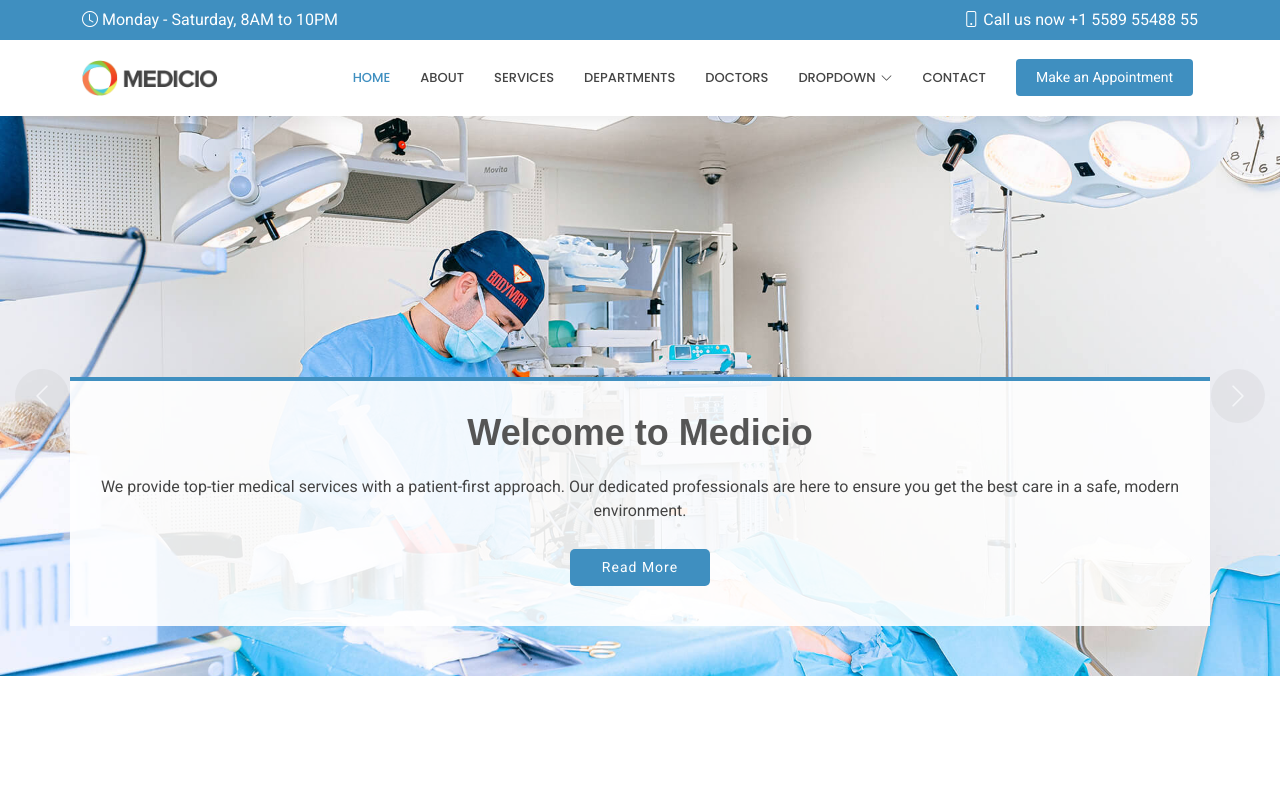
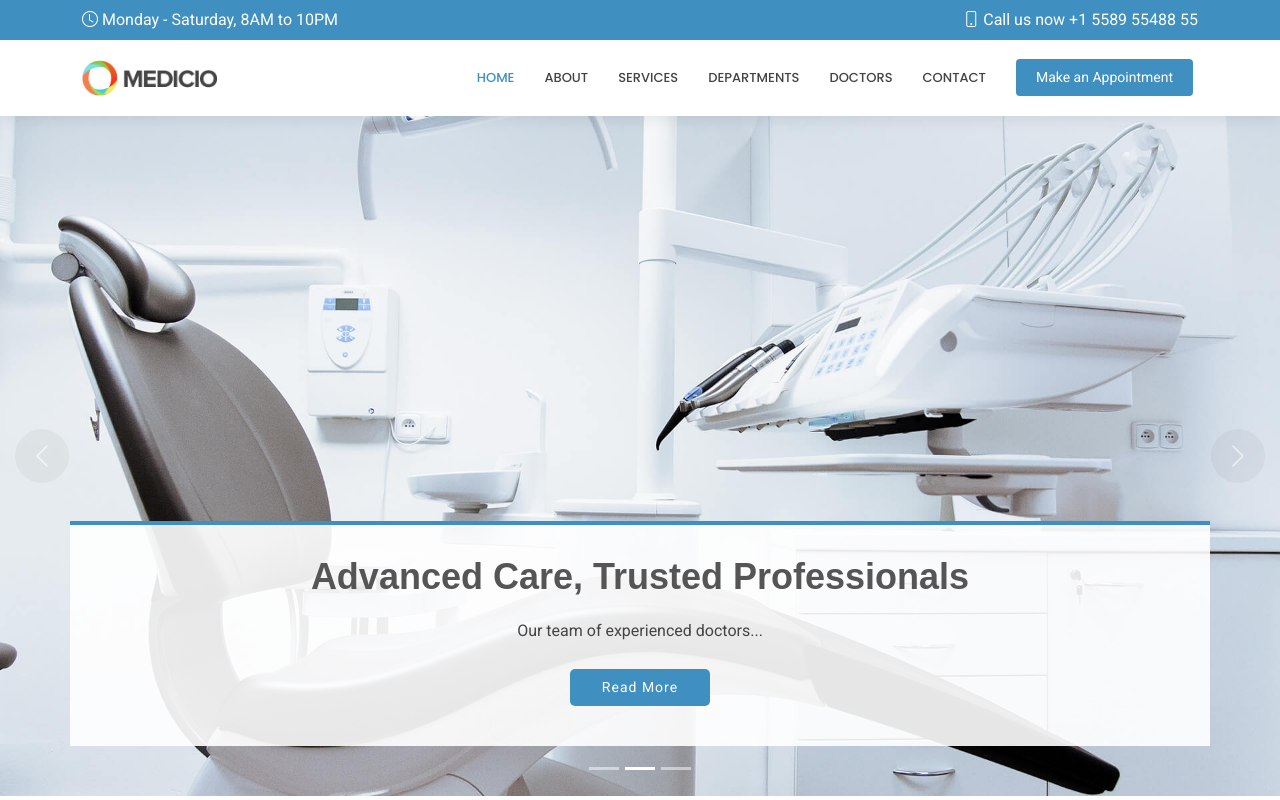
Before and after one commit to MostefaBoudjema/nuxt3-MediCio, a Nuxt app: page / in a window 1280 px wide. Both pictures are taken after a click on the link "General Checkups". Shown: the top 800 px of the page. Built offline with nearby package versions, Linux system fonts and the light colour scheme.

Commit message:
fix carousel

```diff
--- a/app/components/HeroSection.vue
+++ b/app/components/HeroSection.vue
@@ -2,26 +2,27 @@
   <section id="hero" class="hero section">
     <div id="hero-carousel" class="carousel slide carousel-fade" data-bs-ride="carousel" data-bs-interval="5000">
       <div class="carousel-item active">
-        <img src="/img/hero-carousel/hero-carousel-1.jpg" alt="">
+        <img src="/img/hero-carousel/hero-carousel-1.jpg" class="d-block w-100" alt="">
         <div class="container">
           <h2>Welcome to Medicio</h2>
-          <p>We provide top-tier medical services with a patient-first approach. Our dedicated professionals are here to ensure you get the best care in a safe, modern environment.</p>
+          <p>We provide top-tier medical services...</p>
+          <a href="#about" class="btn-get-started">Read More</a>
+        </div>
+      </div>
+
+      <div class="carousel-item">
+        <img src="/img/hero-carousel/hero-carousel-2.jpg" class="d-block w-100" alt="">
+        <div class="container">
+          <h2>Advanced Care, Trusted Professionals</h2>
+          <p>Our team of experienced doctors...</p>
           <a href="#about" class="btn-get-started">Read More</a>
         </div>
       </div>
       <div class="carousel-item">
-        <img src="/img/hero-carousel/hero-carousel-2.jpg" alt="">
-        <div class="container">
-          <h2>Advanced Care, Trusted Professionals</h2>
-          <p>Our team of experienced doctors and healthcare staff deliver accurate diagnostics, cutting-edge treatments, and compassionate support every step of the way.</p>
-          <a href="#about" class="btn-get-started">Read More</a>
-        </div>
-      </div>
-      <div class="carousel-item">
-        <img src="/img/hero-carousel/hero-carousel-3.jpg" alt="">
+        <img src="/img/hero-carousel/hero-carousel-3.jpg" class="d-block w-100" alt="">
         <div class="container">
           <h2>Your Health, Our Priority</h2>
-          <p>From preventive check-ups to complex surgeries, we’re committed to delivering quality care tailored to your unique needs—every time.</p>
+          <p>From preventive check-ups to complex surgeries...</p>
           <a href="#about" class="btn-get-started">Read More</a>
         </div>
       </div>
@@ -31,7 +32,33 @@
       <a class="carousel-control-next" href="#hero-carousel" role="button" data-bs-slide="next">
         <span class="carousel-control-next-icon bi bi-chevron-right" aria-hidden="true"></span>
       </a>
-      <ol class="carousel-indicators"></ol>
+      <div class="carousel-indicators">
+        <button type="button" data-bs-target="#hero-carousel" data-bs-slide-to="0" class="active"></button>
+        <button type="button" data-bs-target="#hero-carousel" data-bs-slide-to="1"></button>
+        <button type="button" data-bs-target="#hero-carousel" data-bs-slide-to="2"></button>
+      </div>
     </div>
   </section>
 </template>
+
+<script setup>
+import { onMounted } from 'vue'
+
+onMounted(async () => {
+  if (process.client) {
+    const { Carousel }=await import('bootstrap')
+    const el=document.querySelector('#hero-carousel')
+    if (el) {
+      new Carousel(el, {
+        interval: 5000,
+        ride: 'carousel',
+        pause: false,
+        wrap: true
+      })
+    }
+  }
+})
+</script>
+<style scoped>
+
+</style>
--- a/app/components/shared/HeaderSection.vue
+++ b/app/components/shared/HeaderSection.vue
@@ -22,7 +22,7 @@
                         <li><a href="#services">Services</a></li>
                         <li><a href="#tabs">Departments</a></li>
                         <li><a href="#doctors">Doctors</a></li>
-                        <li class="dropdown"><a href="#"><span>Dropdown</span> <i
+                        <!-- <li class="dropdown"><a href="#"><span>Dropdown</span> <i
                                     class="bi bi-chevron-down toggle-dropdown"></i></a>
                             <ul>
                                 <li><a href="#">Dropdown 1</a></li>
@@ -40,7 +40,7 @@
                                 <li><a href="#">Dropdown 3</a></li>
                                 <li><a href="#">Dropdown 4</a></li>
                             </ul>
-                        </li>
+                        </li> -->
                         <li><a href="#contact">Contact</a></li>
                     </ul>
                     <i class="mobile-nav-toggle d-xl-none bi bi-list"></i>
--- a/app/pages/index.vue
+++ b/app/pages/index.vue
@@ -37,7 +37,7 @@ useHead({
     { rel: 'apple-touch-icon', href: '/apple-touch-icon.png' },
     { rel: 'stylesheet', href: 'https://fonts.googleapis.com/css2?family=Roboto:ital,wght@0,100;0,300;0,400;0,500;0,700;0,900;1,100;1,300;1,400;1,500;1,700;1,800;1,900&family=Poppins:ital,wght@0,100;0,200;0,300;0,400;0,500;0,600;0,700;0,800;0,900;1,100;1,200;1,300;1,400;1,500;1,600;1,700;1,800;1,900&display=swap' },
     { rel: 'stylesheet', href: '/vendor/bootstrap/css/bootstrap.min.css' },
-    { rel: 'stylesheet', href: '/vendor/bootstrap-icons/bootstrap-icons.css' },
+    // { rel: 'stylesheet', href: '/vendor/bootstrap-icons/bootstrap-icons.css' },
     { rel: 'stylesheet', href: '/vendor/aos/aos.css' },
     { rel: 'stylesheet', href: '/vendor/fontawesome-free/css/all.min.css' },
     { rel: 'stylesheet', href: '/vendor/glightbox/css/glightbox.min.css' },
@@ -45,7 +45,7 @@ useHead({
     { rel: 'stylesheet', href: '/css/main.css' }
   ],
   script: [
-    { src: '/vendor/bootstrap/js/bootstrap.bundle.min.js', body: true },
+    // { src: '/vendor/bootstrap/js/bootstrap.bundle.min.js', body: true },
     { src: '/vendor/php-email-form/validate.js', body: true },
     { src: '/vendor/aos/aos.js', body: true },
     { src: '/vendor/glightbox/js/glightbox.min.js', body: true },
--- /dev/null
+++ b/app/plugins/bootstrap.client.ts
@@ -0,0 +1 @@
+import 'bootstrap/dist/js/bootstrap.bundle.min.js'
--- a/nuxt.config.ts
+++ b/nuxt.config.ts
@@ -4,6 +4,12 @@ export default defineNuxtConfig({
     compatibilityDate: '2025-07-15',
     // components: [{ path: '~/components/shared', pathPrefix: false }],
     devtools: { enabled: true },
+
+    plugins: ['~/plugins/bootstrap.client.ts'],
+    css: [
+        // 'bootstrap/dist/css/bootstrap.min.css',
+        'bootstrap-icons/font/bootstrap-icons.css',
+    ],
     app: {
         head: {
             title: 'MEDICIO',
--- a/package.json
+++ b/package.json
@@ -11,6 +11,8 @@
   },
   "dependencies": {
     "@nuxtjs/i18n": "^10.0.3",
+    "bootstrap": "^5.3.7",
+    "bootstrap-icons": "^1.13.1",
     "nuxt": "^4.0.1",
     "swiper": "^11.2.10",
     "vue": "^3.5.18",
--- a/public/css/main.css
+++ b/public/css/main.css
@@ -822,7 +822,7 @@ section,
 
 .hero .carousel {
   width: 100%;
-  min-height: 70vh;
+  min-height: 85vh;
   padding: 0;
   margin: 0;
   position: relative;
```
Also changed, not shown: layouts/error.vue (added, +14 -0 lines), public/js/main.js (+13 -13 lines), 1 other file (tests, documents, lock files or other folders).
